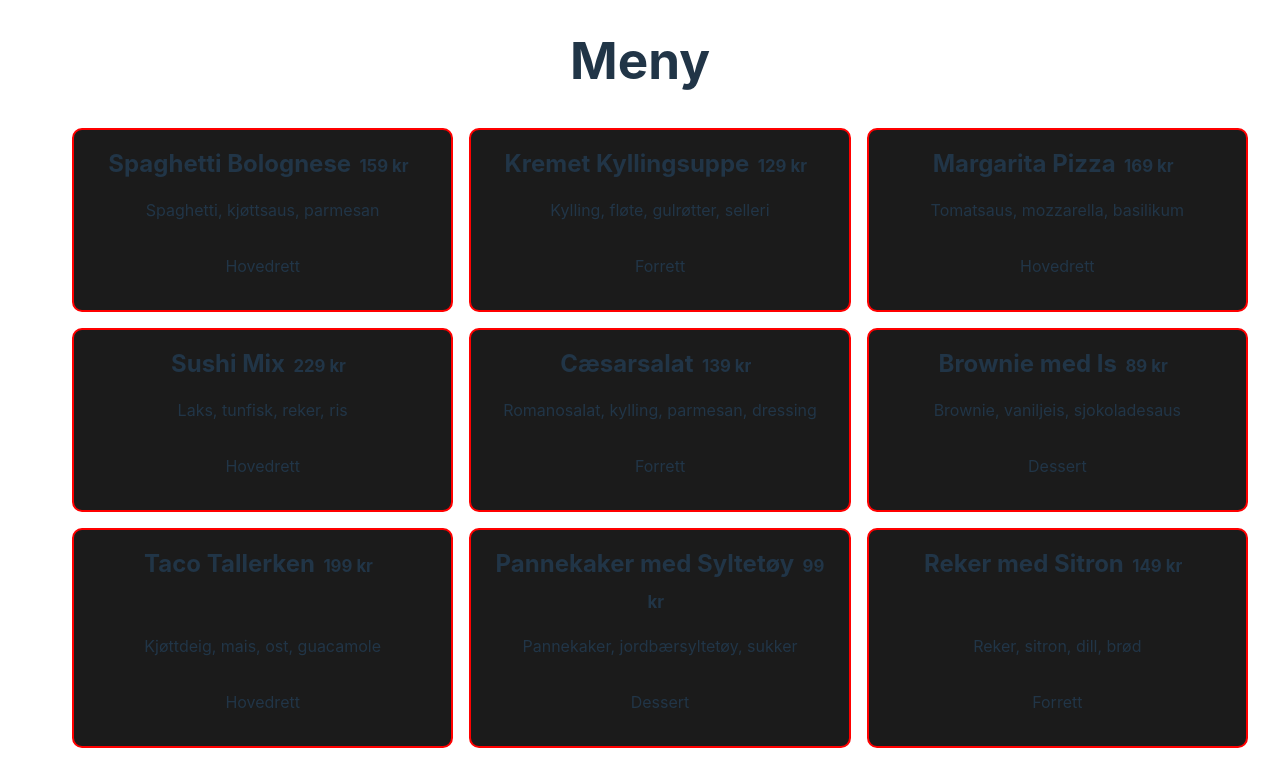
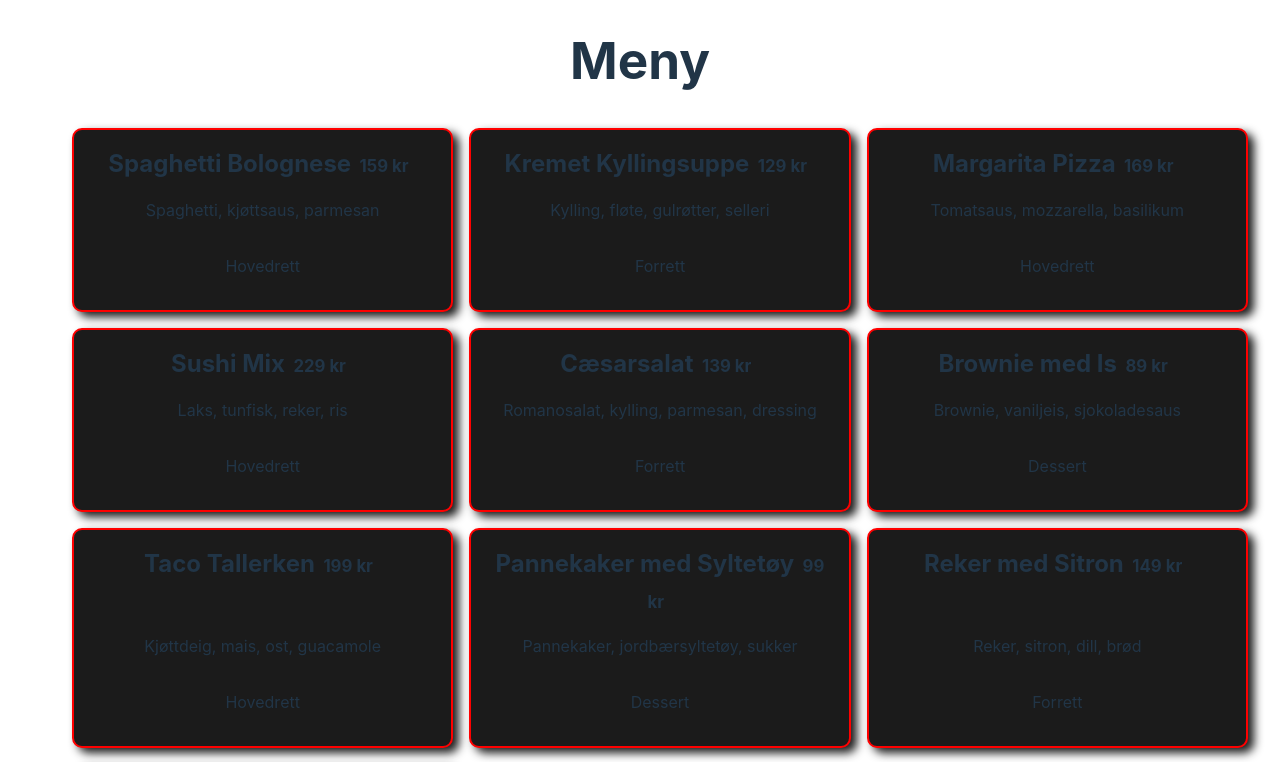
Before and after one commit to ATlexEide/restaurantmeny, a React (Vite) app: page / in a window 1280 px wide. Shown: the top 762 px of the page. Built offline with nearby package versions, Linux system fonts and the light colour scheme.

Commit message:
Add box-shadow

```diff
--- a/src/styles/Dish.css
+++ b/src/styles/Dish.css
@@ -5,6 +5,7 @@
   background-color: rgb(27, 27, 27);
   border-radius: 10px;
   border: solid 2px red;
+  box-shadow: #1a1a1a 6px 5px 10px 0px;
 }
 #price {
   font-size: 70%;
```
